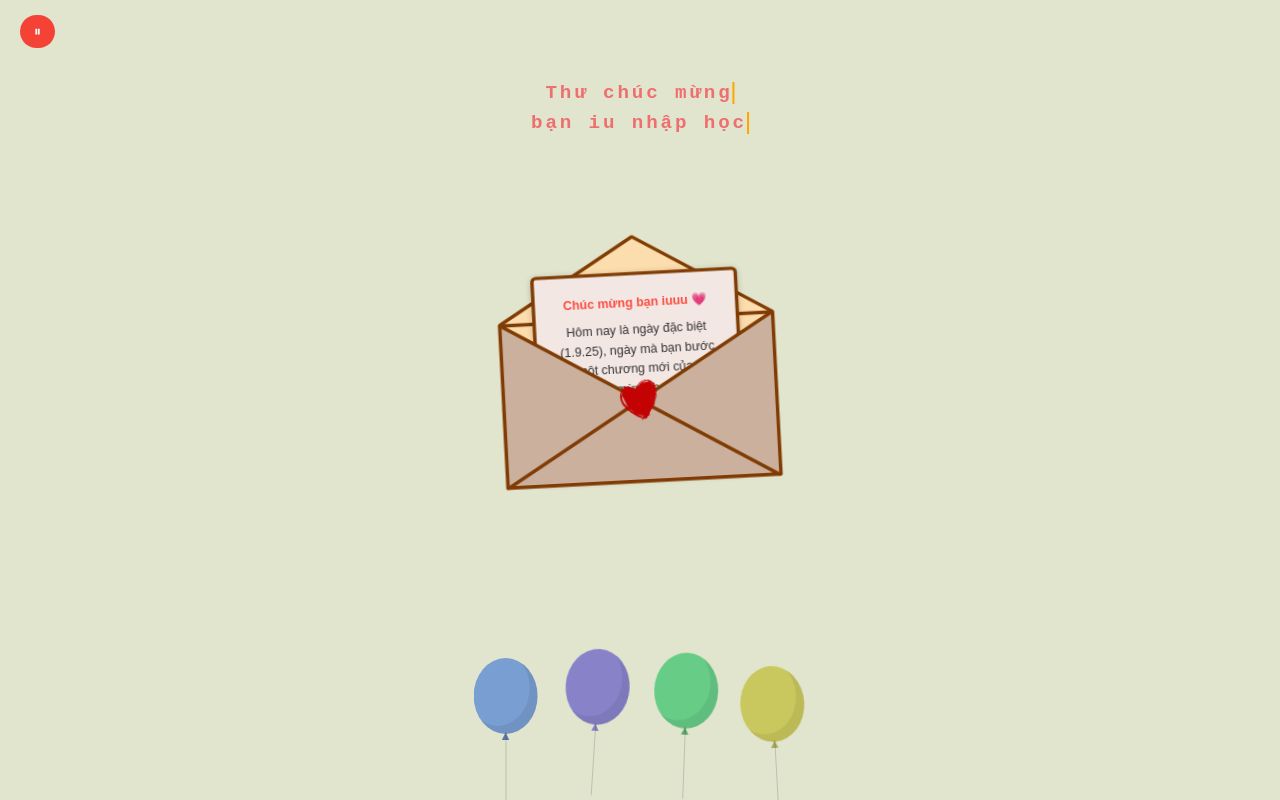
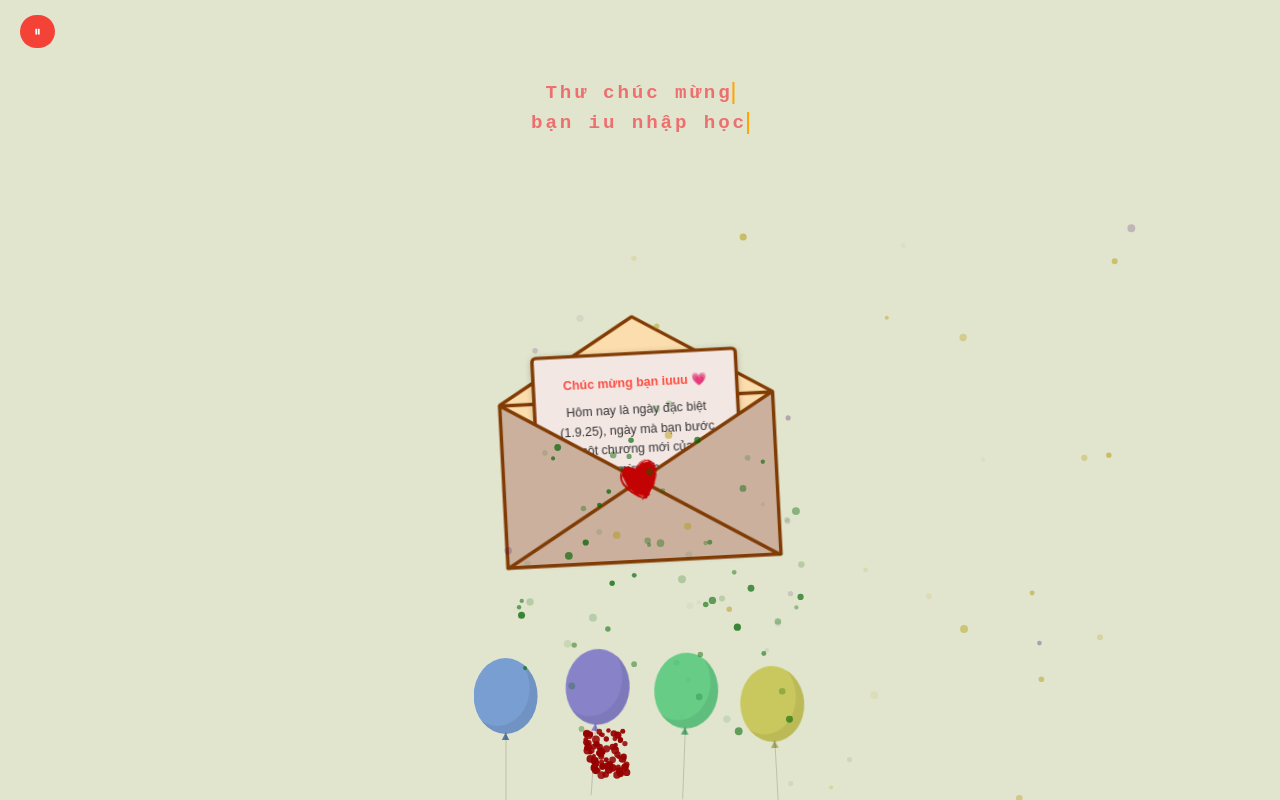
Before and after one commit to ngothiloc/HappyBirthDay, a plain HTML site: page index.html in a window 1280 px wide. Drawn offline with Linux system fonts and the light colour scheme.

Commit message:
update fireworks

```diff
--- a/index.html
+++ b/index.html
@@ -113,7 +113,7 @@
       /* Container cố định giữa màn hình để không tạo scroll */
       .container {
         position: fixed;
-        top: 50%;
+        top: 60%;
         left: 50%;
         width: 400px;
         height: 300px;
@@ -411,6 +411,17 @@
       .music-btn:hover {
         background: #f44336;
       }
+
+      /* Canvas pháo hoa */
+      canvas {
+        position: fixed;
+        top: 0;
+        left: 0;
+        width: 100vw;
+        height: 100vh;
+        pointer-events: none;
+        z-index: 1000; /* Canvas nằm dưới nút nhưng trên nền */
+      }
     </style>
   </head>
   <body>
@@ -468,6 +479,8 @@
       <div class="balloon"></div>
     </div>
 
+    <canvas id="fireworks"></canvas>
+
     <script>
       document.addEventListener("click", function () {
         var audio = document.getElementById("myAudio");
@@ -494,6 +507,80 @@
           musicBtn.style.background = "#f44336";
         }
       });
+
+      //fireworks
+
+      const canvas = document.getElementById("fireworks");
+      const ctx = canvas.getContext("2d");
+      canvas.width = window.innerWidth;
+      canvas.height = window.innerHeight;
+
+      class Firework {
+        constructor(x, y, color) {
+          this.x = x;
+          this.y = y;
+          this.color = color;
+          this.radius = Math.random() * 2 + 2; // hạt to hơn
+          this.alpha = 1;
+          this.speedY = -Math.random() * 4 - 2; // bay cao hơn
+          this.speedX = Math.random() * 3.5 - 2.5;
+          this.gravity = 0.03;
+          this.fade = 0.003 + Math.random() * 0.01; // chậm tàn
+        }
+        update() {
+          this.x += this.speedX;
+          this.y += this.speedY;
+          this.speedY += this.gravity;
+          this.alpha -= this.fade;
+        }
+        draw() {
+          ctx.beginPath();
+          ctx.arc(this.x, this.y, this.radius, 0, Math.PI * 2);
+          ctx.fillStyle = `rgba(${this.color},${this.alpha})`;
+          ctx.fill();
+        }
+      }
+
+      let fireworks = [];
+
+      function animate() {
+        ctx.clearRect(0, 0, canvas.width, canvas.height);
+        fireworks.forEach((f, i) => {
+          f.update();
+          f.draw();
+          if (f.alpha <= 0) fireworks.splice(i, 1);
+        });
+        requestAnimationFrame(animate);
+      }
+
+      function launchFireworks() {
+        const colors = [
+          "150,0,0", // đỏ rượu
+          "0,100,0", // xanh lá đậm
+          "0,0,120", // xanh biển đậm
+          "180,150,0", // vàng tối
+          "200,80,0", // cam đỏ
+          "70,0,100", // tím than
+        ];
+
+        // bắn nhiều pháo cùng lúc (3 điểm bắn)
+        for (let j = 0; j < 1; j++) {
+          const x = Math.random() * canvas.width;
+          const y = canvas.height;
+          const color = colors[Math.floor(Math.random() * colors.length)];
+          for (let i = 0; i < 80; i++) {
+            fireworks.push(new Firework(x, y, color));
+          }
+        }
+      }
+
+      setInterval(launchFireworks, 1200);
+      animate();
+
+      window.addEventListener("resize", () => {
+        canvas.width = window.innerWidth;
+        canvas.height = window.innerHeight;
+      });
     </script>
     <!--
     <script>
```
